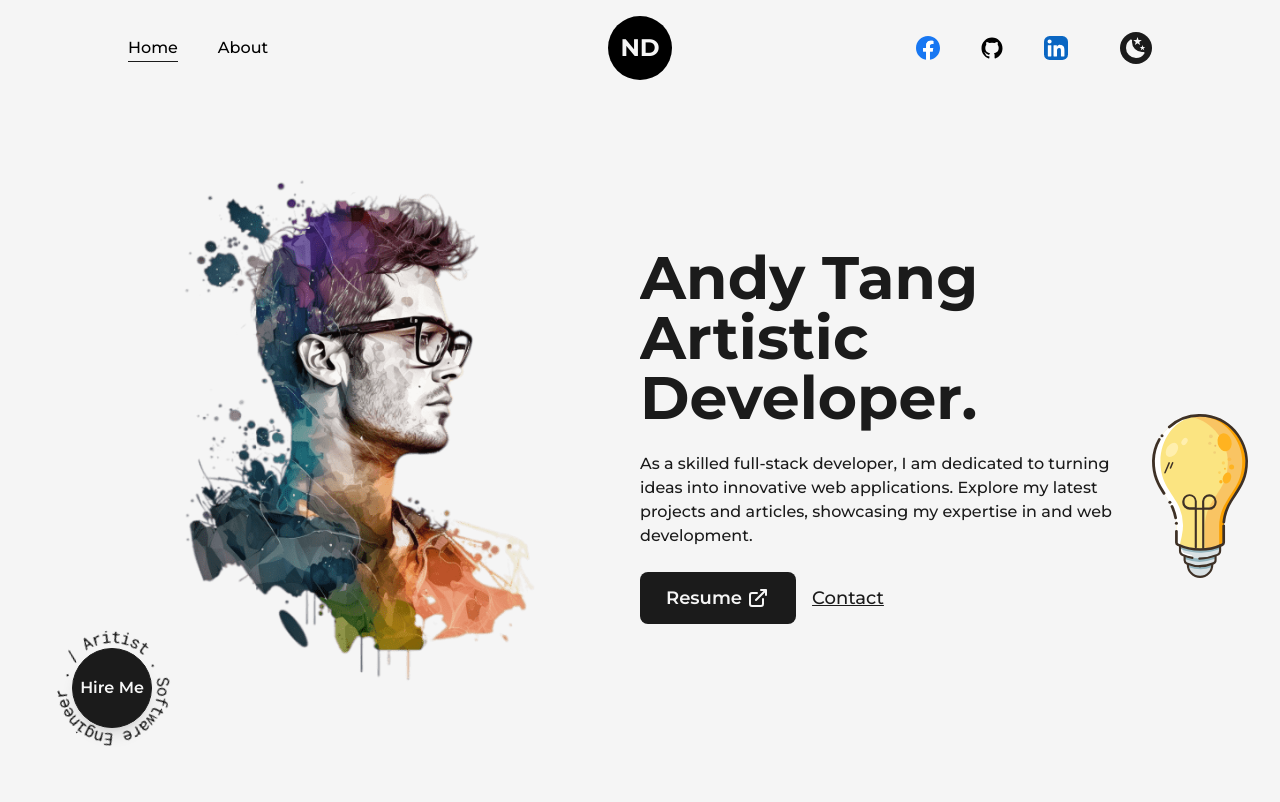
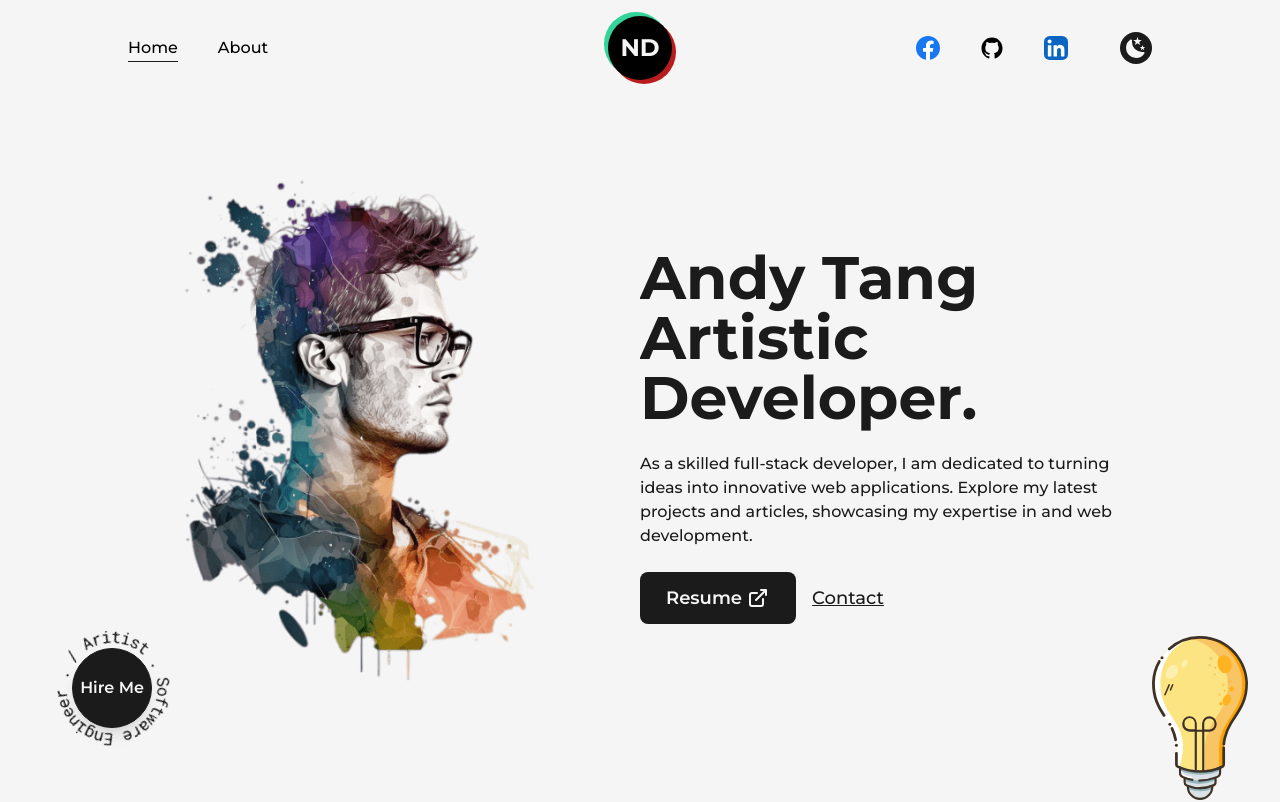
Before and after one commit to tangthienan1/sofiastudio, a Next.js app: page / in a window 1280 px wide. Shown: the top 802 px of the page. Built offline with nearby package versions, Linux system fonts and the light colour scheme.

Commit message:
neon logo

```diff
--- a/src/components/Logo.tsx
+++ b/src/components/Logo.tsx
@@ -9,27 +9,32 @@ type LogoType = {
 };
 const Logo: FC<LogoType> = ({ onClick }) => {
     return (
-        <motion.div className="flex items-center justify-center mt-2">
+        <motion.div className="relative flex items-center justify-center mt-2">
             <MotionLink
                 href="/"
-                className="w-16 h-16 bg-black text-light flex items-center justify-center rounded-full text-2xl
+                className="z-20 w-16 h-16 bg-black text-light flex items-center justify-center rounded-full text-2xl
                 font-bold border border-solid border-transparent dark:border-light"
                 whileHover={{
                     scale: 1.25,
                     backgroundColor: [
                         '#121212',
-                        '#6a3d89',
-                        '#b13838',
-                        '#a27d4a',
-                        '#6a3d89',
+                        '#FE0000',
+                        '#FFF205',
+                        '#01FFF4',
+                        '#7CFF01',
+                        '#01FFF4',
+                        '#FFF205',
+                        '#FE0000',
                         '#121212',
                     ],
-                    transition: { duration: 0.4, ease: 'easeInOut' },
+                    transition: { duration: 1, ease: 'easeInOut' },
                 }}
                 onClick={onClick}
             >
                 ND
             </MotionLink>
+            <div className="z-10 absolute w-16 h-16 bg-red-700 rounded-full left-1 top-1" />
+            <div className="z-10 absolute w-16 h-16 bg-emerald-400 rounded-full bottom-1 right-1" />
         </motion.div>
     );
 };
--- a/src/components/TransitionEffect/TransitionEffect.tsx
+++ b/src/components/TransitionEffect/TransitionEffect.tsx
@@ -5,14 +5,14 @@ const TransitionEffect = () => {
     return (
         <>
             <motion.div
-                className="fixed top-0 bottom-0 right-full w-screen h-screen z-30 bg-primary"
+                className="fixed top-0 bottom-0 right-full w-screen h-screen z-30 bg-emerald-400"
                 initial={{ x: '100%', width: '100%' }}
                 animate={{ x: '0%', y: '0%' }}
                 exit={{ x: ['0%', '100%'], width: ['0%', '100%'] }}
                 transition={{ duration: 0.8, ease: 'easeInOut' }}
             />
             <motion.div
-                className="fixed top-0 bottom-0 right-full w-screen h-screen z-20 bg-light"
+                className="fixed top-0 bottom-0 right-full w-screen h-screen z-20 bg-red-700"
                 initial={{ x: '100%', width: '100%' }}
                 animate={{ x: '0%', y: '0%' }}
                 transition={{ delay: 0.2, duration: 0.8, ease: 'easeInOut' }}
--- a/src/pages/index.tsx
+++ b/src/pages/index.tsx
@@ -55,7 +55,7 @@ const Home: FC = () => {
                     </div>
                 </Layout>
                 <HireMe />
-                <div className="absolute right-8 inline-block w-24 md:hidden">
+                <div className="absolute right-8 bottom-0 inline-block w-24 md:hidden">
                     <Image src={lightBuld} alt="light" className="w-full h-auto" />
                 </div>
             </main>
```
